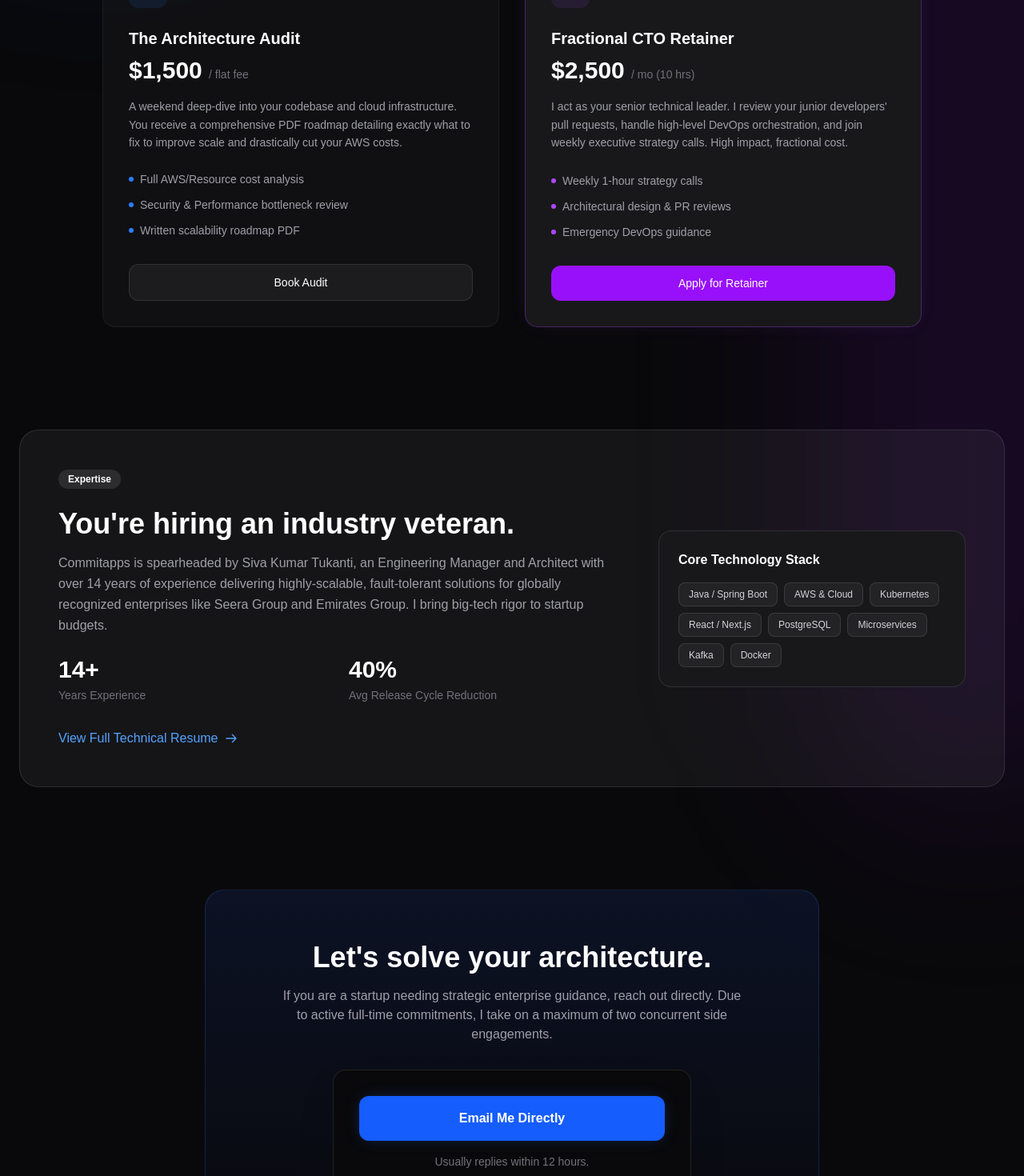
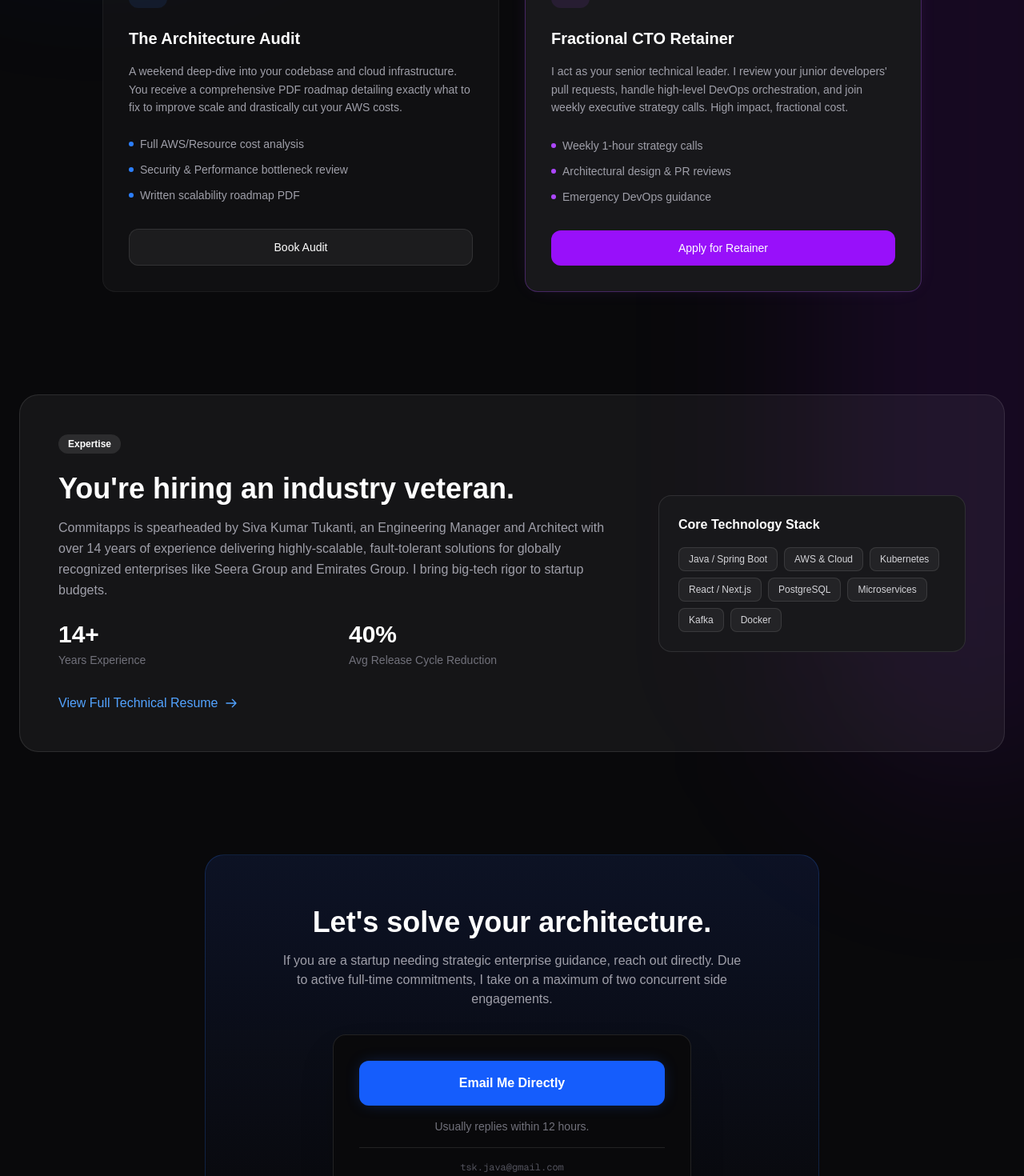
Before and after one commit to tukantisiva/commitapps, a Next.js app: page / in a window 1280 px wide. Shown: the part 980-2450 px from the top of the page at 80% size. Built offline with nearby package versions, Linux system fonts and the light colour scheme.

Commit message:
Update email to tsk.java@gmail.com and remove explicit pricing

```diff
--- a/src/app/page.tsx
+++ b/src/app/page.tsx
@@ -44,7 +44,7 @@ export default function Home() {
             <a href="#services" className="w-full sm:w-auto px-8 py-3 bg-blue-600 hover:bg-blue-500 text-white rounded-full font-medium transition-all shadow-[0_0_40px_-10px_rgba(37,99,235,0.5)]">
               View Pricing & Services
             </a>
-            <a href="mailto:sivakumar.tukanti@gmail.com?subject=Fractional%20Architecture%20Inquiry" className="w-full sm:w-auto px-8 py-3 bg-white/5 border border-white/10 hover:bg-white/10 text-white rounded-full font-medium transition-all">
+            <a href="mailto:tsk.java@gmail.com?subject=Fractional%20Architecture%20Inquiry" className="w-full sm:w-auto px-8 py-3 bg-white/5 border border-white/10 hover:bg-white/10 text-white rounded-full font-medium transition-all">
               Email Me Directly
             </a>
           </div>
@@ -66,8 +66,7 @@ export default function Home() {
                 <svg width="24" height="24" viewBox="0 0 24 24" fill="none" stroke="currentColor" strokeWidth="2" strokeLinecap="round" strokeLinejoin="round"><path d="M21 16V8a2 2 0 0 0-1-1.73l-7-4a2 2 0 0 0-2 0l-7 4A2 2 0 0 0 3 8v8a2 2 0 0 0 1 1.73l7 4a2 2 0 0 0 2 0l7-4A2 2 0 0 0 21 16z"></path><polyline points="3.29 7 12 12 20.71 7"></polyline><line x1="12" y1="22" x2="12" y2="12"></line></svg>
               </div>
               <h3 className="text-xl font-bold text-white mb-2 group-hover:text-blue-400 transition-colors">The Architecture Audit</h3>
-              <div className="text-3xl font-bold text-white mb-4">$1,500 <span className="text-sm text-zinc-500 font-normal">/ flat fee</span></div>
-              <p className="text-zinc-400 text-sm mb-6 leading-relaxed flex-grow">
+              <p className="text-zinc-400 text-sm mb-6 leading-relaxed flex-grow mt-2">
                 A weekend deep-dive into your codebase and cloud infrastructure. You receive a comprehensive PDF roadmap detailing exactly what to fix to improve scale and drastically cut your AWS costs.
               </p>
               <ul className="space-y-3 mb-8">
@@ -87,8 +86,7 @@ export default function Home() {
                 <svg width="24" height="24" viewBox="0 0 24 24" fill="none" stroke="currentColor" strokeWidth="2" strokeLinecap="round" strokeLinejoin="round"><polyline points="16 18 22 12 16 6"></polyline><polyline points="8 6 2 12 8 18"></polyline></svg>
               </div>
               <h3 className="text-xl font-bold text-white mb-2 group-hover:text-purple-400 transition-colors">Fractional CTO Retainer</h3>
-              <div className="text-3xl font-bold text-white mb-4">$2,500 <span className="text-sm text-zinc-500 font-normal">/ mo (10 hrs)</span></div>
-              <p className="text-zinc-400 text-sm mb-6 leading-relaxed flex-grow">
+              <p className="text-zinc-400 text-sm mb-6 leading-relaxed flex-grow mt-2">
                 I act as your senior technical leader. I review your junior developers' pull requests, handle high-level DevOps orchestration, and join weekly executive strategy calls. High impact, fractional cost.
               </p>
               <ul className="space-y-3 mb-8">
@@ -149,12 +147,12 @@ export default function Home() {
             </p>
 
             <div className="bg-zinc-950 border border-white/10 p-8 rounded-2xl max-w-md mx-auto shadow-2xl">
-              <a href="mailto:sivakumar.tukanti@gmail.com?subject=Fractional%20Architecture%20Inquiry%20from%20Commitapps" className="w-full block bg-blue-600 hover:bg-blue-500 text-white px-6 py-4 rounded-xl text-center font-bold transition-all transform hover:scale-105 shadow-[0_0_20px_-5px_rgba(37,99,235,0.4)] mb-4">
+              <a href="mailto:tsk.java@gmail.com?subject=Fractional%20Architecture%20Inquiry%20from%20Commitapps" className="w-full block bg-blue-600 hover:bg-blue-500 text-white px-6 py-4 rounded-xl text-center font-bold transition-all transform hover:scale-105 shadow-[0_0_20px_-5px_rgba(37,99,235,0.4)] mb-4">
                 Email Me Directly
               </a>
               <p className="text-sm text-zinc-500">Usually replies within 12 hours.</p>
               <div className="mt-4 pt-4 border-t border-white/10">
-                <p className="text-xs text-zinc-600 font-mono">sivakumar.tukanti@gmail.com</p>
+                <p className="text-xs text-zinc-600 font-mono">tsk.java@gmail.com</p>
               </div>
             </div>
           </div>
@@ -170,7 +168,7 @@ export default function Home() {
           <div className="flex gap-6 text-sm text-zinc-500">
             <a href="https://linkedin.com/in/sivakumartukanti" className="hover:text-zinc-300 transition-colors">LinkedIn</a>
             <a href="/sivaProfile.html" className="hover:text-zinc-300 transition-colors">Resume</a>
-            <a href="mailto:sivakumar.tukanti@gmail.com" className="hover:text-zinc-300 transition-colors">Email</a>
+            <a href="mailto:tsk.java@gmail.com" className="hover:text-zinc-300 transition-colors">Email</a>
           </div>
         </div>
       </footer>
```
